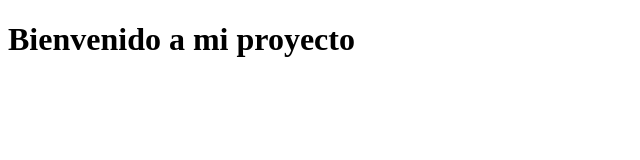
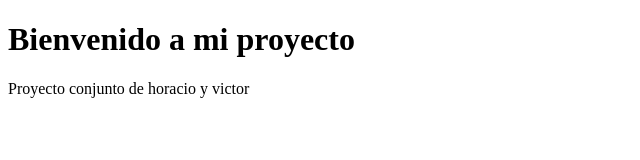
Before and after one commit to Vickthor3T/horaciogit, a plain HTML site: page index.html in a window 1280 px wide. Shown: the whole page, without its empty margins (0-640 px from the left). Drawn offline with Linux system fonts and the light colour scheme.

Commit message:
se agrego un parrafo en el html

```diff
--- a/index.html
+++ b/index.html
@@ -10,6 +10,7 @@
 <body>
     <h1>Bienvenido a mi proyecto
     </h1>
+    <p>Proyecto conjunto de horacio y victor</p>
 </body>
 
 </html>
```
